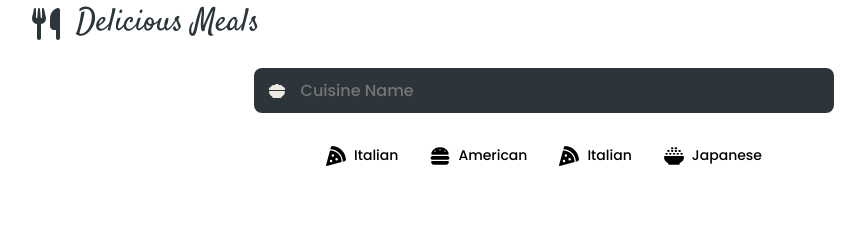
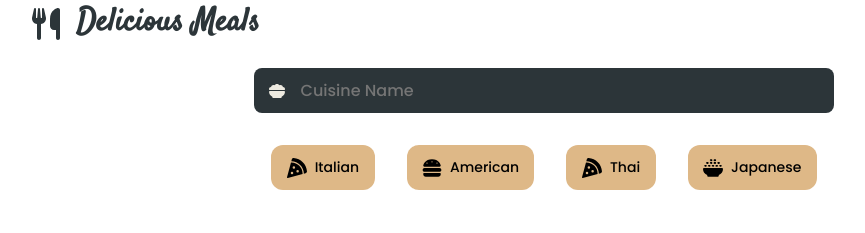
Before and after one commit to cyrusnderitu/recipe-app, a React (Create React App) app: page / in a window 1280 px wide. Shown: the top 233 px of the page, without its empty margins (96-961 px from the left). Built offline with nearby package versions, Linux system fonts and the light colour scheme; no server answers.

Commit message:
Addition of navigation of links from react-router

```diff
--- a/src/App.js
+++ b/src/App.js
@@ -1,7 +1,7 @@
 import Home from './pages/Home/Home';
 import Navbar from './components/Navbar/Navbar';
 import Header from './components/Header/Header';
-import Cuisine from './pages/Cuisines.jsx/Cuisine';
+import Cuisine from './pages/Cuisine/Cuisine';
 
 import './App.css';
 import { useEffect, useState } from 'react';
@@ -45,9 +45,9 @@ function App() {
   }
   return (
     <div className="App">
-        <Navbar />
-        <Header />
         <BrowserRouter >
+          <Navbar />
+          <Header />
           <Routes >
             <Route path='/' element={<Home vitamins={vitamins} popular={popular}/>}/>
             <Route path='/cuisine' element={<Cuisine />}/>
--- a/src/components/Header/Header.jsx
+++ b/src/components/Header/Header.jsx
@@ -1,11 +1,14 @@
 import React from 'react'
 import { FontAwesomeIcon } from '@fortawesome/react-fontawesome'
 import { faBowlFood, faPizzaSlice, faHamburger, faBowlRice } from '@fortawesome/free-solid-svg-icons'
+import { useNavigate } from 'react-router-dom'
 import useStyles from './styles'
 
 function Header() {
 
   const classes = useStyles()
+  const navigate = useNavigate()
+
   return (
     <div className={classes.header}>
         <div className={classes.formContainer}>
@@ -19,20 +22,20 @@ function Header() {
                 />
             </form>
             <div className={classes.lists}>
-              <div className={classes.meals}>
-                  <FontAwesomeIcon icon={faPizzaSlice}  size='lg'/>
+              <div className={classes.meals} onClick={()=>{navigate('/cuisine/italian')}}>
+                  <FontAwesomeIcon icon={faPizzaSlice} size='lg'/>
                   <h2 className={classes.mealsTitle}>Italian</h2>
               </div>
-              <div className={classes.meals}>
+              <div className={classes.meals} onClick={()=>{navigate('/cuisine/american')}}>
                   <FontAwesomeIcon icon={faHamburger} size='lg'/>
                   <h2 className={classes.mealsTitle}>American</h2>
               </div>
-              <div className={classes.meals}>
-                  <FontAwesomeIcon icon={faPizzaSlice}  size='lg'/>
-                  <h2 className={classes.mealsTitle}>Italian</h2>
+              <div className={classes.meals} onClick={()=>{navigate('/cuisine/thai')}}>
+                  <FontAwesomeIcon icon={faPizzaSlice} size='lg'/>
+                  <h2 className={classes.mealsTitle}>Thai</h2>
               </div>
-              <div className={classes.meals}>
-                  <FontAwesomeIcon icon={faBowlRice}  size='lg'/>
+              <div className={classes.meals} onClick={()=>{navigate('/cuisine/japanese')}}>
+                  <FontAwesomeIcon icon={faBowlRice} size='lg'/>
                   <h2 className={classes.mealsTitle}>Japanese</h2>
               </div>
             </div>
--- a/src/components/Header/styles.js
+++ b/src/components/Header/styles.js
@@ -48,7 +48,11 @@ export default makeStyles (()=> ({
     meals: {
         display: 'flex',
         alignItems: 'center',
-        columnGap: '.5rem'
+        columnGap: '.5rem',
+        cursor: 'pointer',
+        padding: '.75rem .968rem',
+        backgroundColor: 'burlywood',
+        borderRadius: '.75rem',
     },
     mealsTitle: {
         fontSize: '14px',
--- a/src/components/Navbar/Navbar.jsx
+++ b/src/components/Navbar/Navbar.jsx
@@ -1,6 +1,7 @@
 import React from 'react'
 import { FontAwesomeIcon } from '@fortawesome/react-fontawesome'
 import { faUtensils } from '@fortawesome/free-solid-svg-icons'
+import { NavLink } from 'react-router-dom'
 import useStyles from './styles'
 
 function Navbar() {
@@ -10,10 +11,10 @@ function Navbar() {
     <div className={classes.navbar}>
         <div className={classes.container}>
             <nav className={classes.nav}>
-                <div className={classes.navLogo}>
+                <NavLink to={'/'} className={classes.navLogo}>
                     <FontAwesomeIcon icon={faUtensils} />
                     <span className={classes.navTitle}>Delicious Meals</span>
-                </div>
+                </NavLink>
             </nav>
         </div>
 
--- a/src/components/Navbar/styles.js
+++ b/src/components/Navbar/styles.js
@@ -26,7 +26,7 @@ export default makeStyles (()=> ({
         gap: '1rem'
     },
     navTitle: {
-        fontWeight: '500',
-        fontFamily: 'Satisfy'
+        fontFamily: 'Satisfy',
+        fontWeight: 'bolder'
     },
 }))
```
Also changed, not shown: src/pages/Cuisine/Cuisine.jsx (renamed from src/pages/Cuisines.jsx/Cuisine.jsx), src/pages/Cuisine/styles.js (renamed from src/pages/Cuisines.jsx/styles.js).
